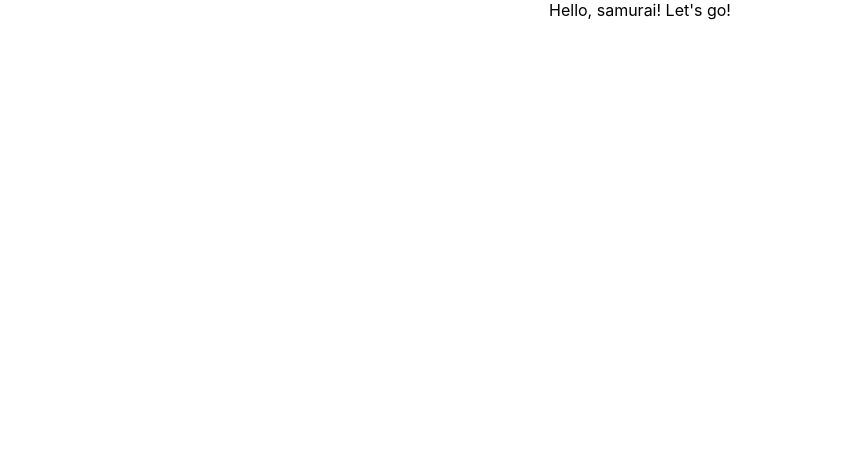
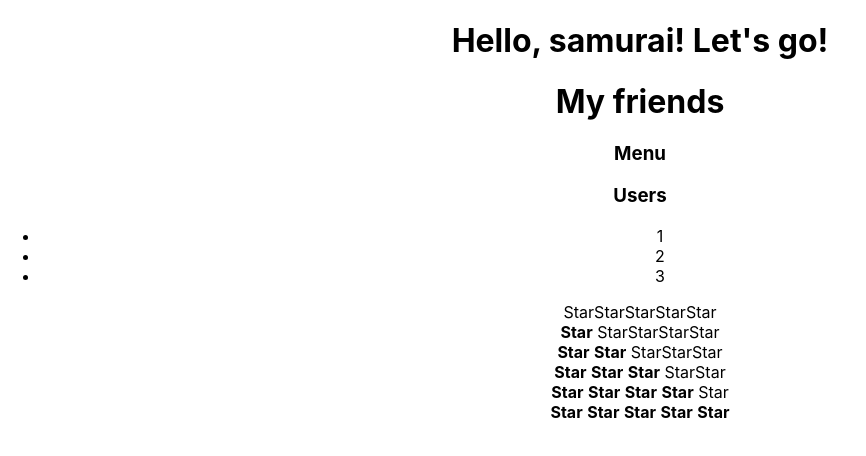
Before and after one commit to Alex-Kiosa/SocialNetwork, a React (Create React App) app: page / in a window 1280 px wide. Shown: the top 456 px of the page, without its empty margins (0-866 px from the left). Built offline with nearby package versions, Linux system fonts and the light colour scheme.

Commit message:
conditional rendering

```diff
--- a/src/App.tsx
+++ b/src/App.tsx
@@ -1,12 +1,33 @@
 import React from 'react';
 import './App.css';
+import Accordion from "./components/Accordion";
+import {Rating} from "./components/Rating/Rating";
 
 function App() {
-  return (
-    <div className="App">
-     Hello, samurai! Let's go!
-    </div>
-  );
+    console.log("App rendering");
+    return (
+        <div className="App">
+            <PageTitle title={"Hello, samurai! Let's go!"}/>
+            <PageTitle title={"My friends"}/>
+            <Accordion title={"Menu"} collapsed={true}/>
+            <Accordion title={"Users"} collapsed={false}/>
+            <Rating value={0}/>
+            <Rating value={1}/>
+            <Rating value={2}/>
+            <Rating value={3}/>
+            <Rating value={4}/>
+            <Rating value={5}/>
+        </div>
+    );
+}
+
+type PageTitlePropsType = {
+    title: string
+}
+
+function PageTitle(props: PageTitlePropsType) {
+    console.log("AppTitle rendering");
+    return <h1>{props.title}</h1>;
 }
 
 export default App;
--- /dev/null
+++ b/src/components/Accordion.tsx
@@ -0,0 +1,38 @@
+import React from "react";
+
+type AccordionPropsType = {
+    title: string,
+    collapsed?: boolean
+}
+
+function Accordion(props: AccordionPropsType) {
+    console.log("Accordion rendering");
+    return (
+        <div>
+            <AccordionTitle value={props.title}/>
+            {!props.collapsed && <AccordionBody/>}
+        </div>
+    );
+}
+
+type AccordionTitlePropsType = {
+    value: string
+}
+
+function AccordionTitle(props: AccordionTitlePropsType) {
+    console.log("AccordionTitle rendering");
+    return <h3>{props.value}</h3>;
+}
+
+function AccordionBody() {
+    console.log("AccordionBody rendering");
+    return (
+        <ul>
+            <li>1</li>
+            <li>2</li>
+            <li>3</li>
+        </ul>
+    );
+}
+
+export default Accordion;
--- /dev/null
+++ b/src/components/Rating/Rating.tsx
@@ -0,0 +1,31 @@
+import React from "react";
+
+type RatingPropsType = {
+    value: 0 | 1 | 2 | 3 | 4 | 5;
+}
+
+export function Rating(props: RatingPropsType) {
+    console.log("Rating rendering");
+    return (
+        <div>
+            <Star selected={props.value >= 1}/>
+            <Star selected={props.value >= 2}/>
+            <Star selected={props.value >= 3}/>
+            <Star selected={props.value >= 4}/>
+            <Star selected={props.value >= 5}/>
+        </div>
+    );
+}
+
+type StarPropsType = {
+    selected: true | false;
+}
+
+function Star(props: StarPropsType) {
+    console.log("Star rendering")
+    if (props.selected) {
+        return <span><b>Star</b> </span>
+    } else {
+        return <span>Star</span>
+    }
+}
--- a/src/index.tsx
+++ b/src/index.tsx
@@ -1,7 +1,7 @@
 import React from 'react';
 import ReactDOM from 'react-dom';
 import './index.css';
-import App from './App';
+import App from "./App";
 
 ReactDOM.render(
     <App />,
```
